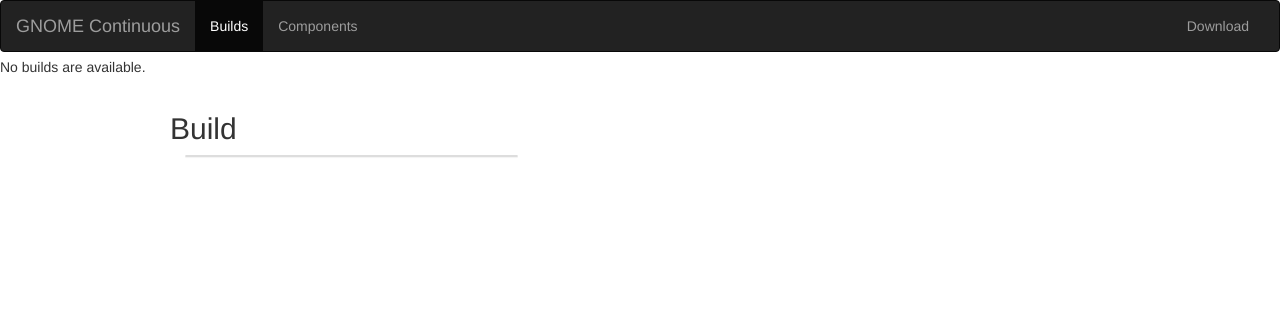
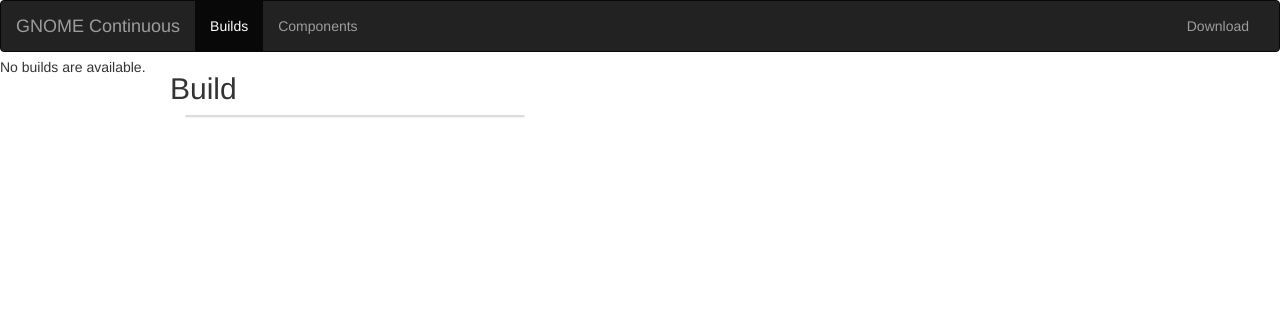
Before and after one commit to vrutkovs/django-bgo, a Django app: template wsgi/bgo/templates/home/build_detail.html in a window 1280 px wide. Shown: the top 312 px of the page. Run offline with Django 3.2, Linux system fonts and the light colour scheme; the template is opened without the code that fills it, so the values that code supplies are empty; some libraries are stand-ins or nearby versions.

Commit message:
UI: pull up the build details view

```diff
--- a/wsgi/bgo/bgo/static/bgo/sidebar.css
+++ b/wsgi/bgo/bgo/static/bgo/sidebar.css
@@ -39,7 +39,7 @@
 
 #page-content-wrapper {
     width: 100%;
-    padding: 15px;
+    padding-left: 15px;
 }
 
 #wrapper.toggled #page-content-wrapper {
@@ -88,7 +88,7 @@
     }
 
     #page-content-wrapper {
-        padding: 20px;
+        padding-left: 20px;
     }
 
     #wrapper.toggled #page-content-wrapper {
```
